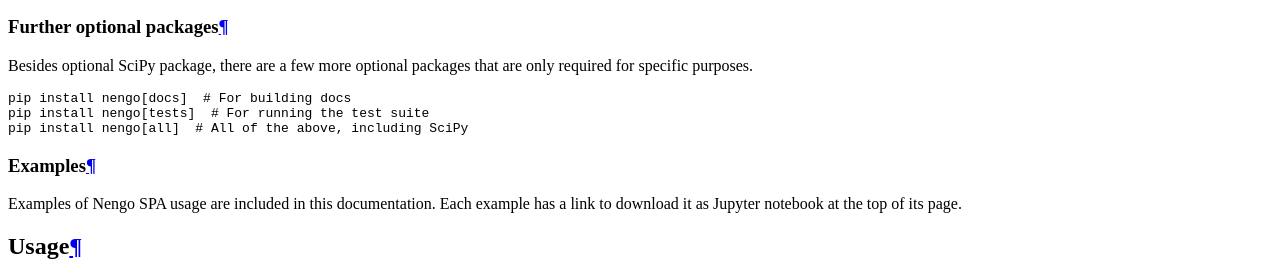
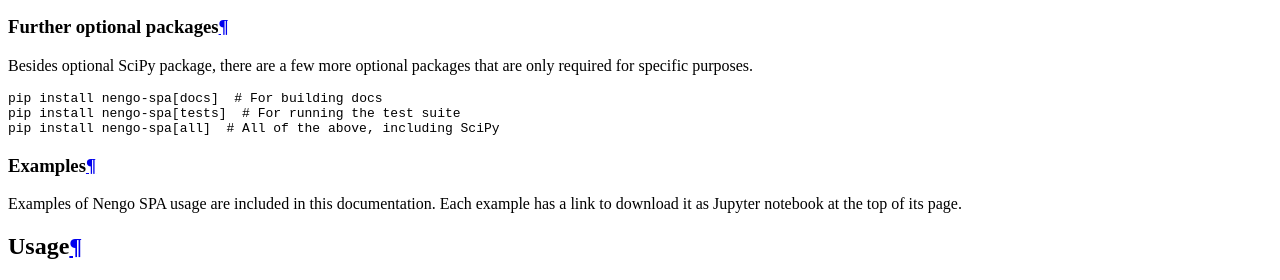
Before and after one commit to nengo/nengo-spa, a Sphinx documentation site: the page built from docs/getting-started.rst, in a window 1280 px wide. Shown: the part 766-1046 px from the top of the page. Built offline with Sphinx 7.4.7 and the Read the Docs theme 2.0.0, drawn with Linux system fonts in a browser that asks for light colours.

```diff
--- a/docs/getting-started.rst
+++ b/docs/getting-started.rst
@@ -35,9 +35,9 @@ are only required for specific purposes.
 
 .. code-block:: bash
 
-   pip install nengo[docs]  # For building docs
-   pip install nengo[tests]  # For running the test suite
-   pip install nengo[all]  # All of the above, including SciPy
+   pip install nengo-spa[docs]  # For building docs
+   pip install nengo-spa[tests]  # For running the test suite
+   pip install nengo-spa[all]  # All of the above, including SciPy
 
 Examples
 ^^^^^^^^
```
